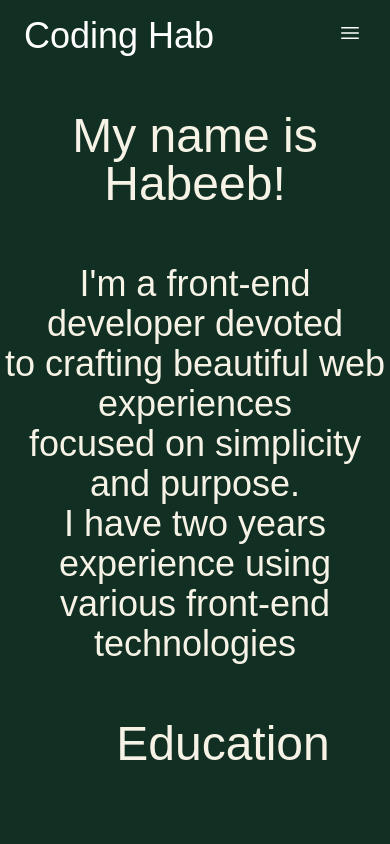
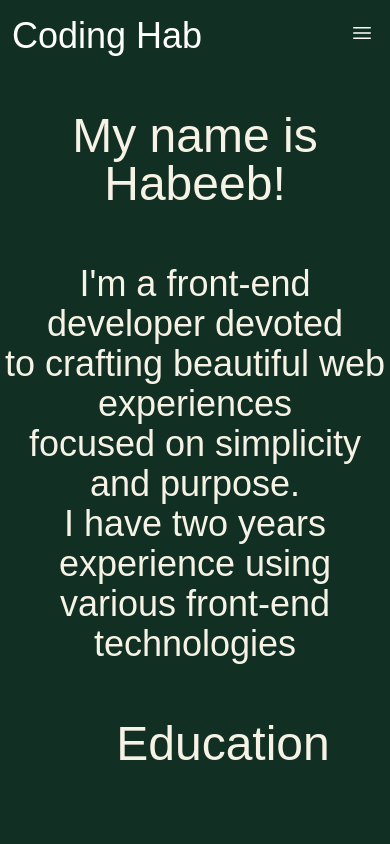
Before and after one commit to codinghabb/Myportfolio, a Next.js app: page / in a window 390 px wide. Shown: the top 844 px of the page. Built offline with nearby package versions, Linux system fonts and the light colour scheme; a web font is replaced by a local one.

Commit message:
links to social are set

```diff
--- a/app/components/header.jsx
+++ b/app/components/header.jsx
@@ -16,7 +16,7 @@ export default function Header() {
 
 
   return (
-    <header className='pt-4 text-white sticky top z-[20] px-6 flex flex-wrap w-full items-center justify-between'>
+    <header className='pt-4 text-white sticky top z-[20] px-3 flex flex-wrap w-full items-center justify-between'>
       <h1 className='text-4xl '>Coding <span>Hab</span></h1>
 
       <nav className='w-1/3 md:mr-2'>
@@ -44,7 +44,7 @@ export default function Header() {
         </ul>
       </nav>
 
-      <div className='mr-1 md:hidden'>
+      <div className='pr-1 md:hidden'>
         <button onClick={toggleNavBar}>
           {isOpen ? (
             <svg
```
